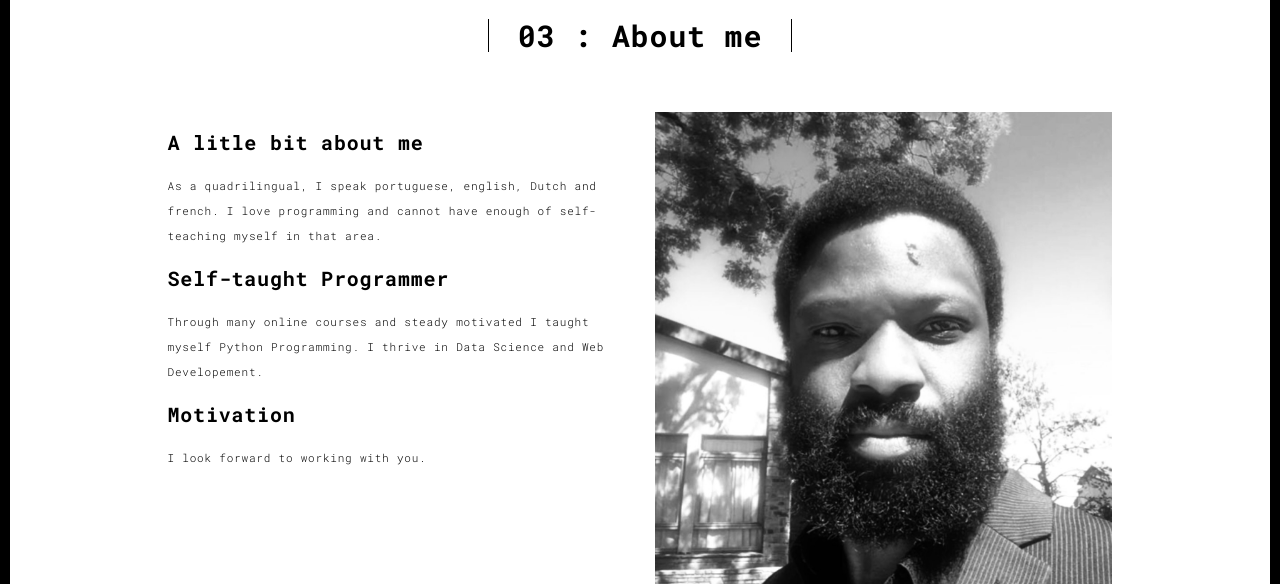
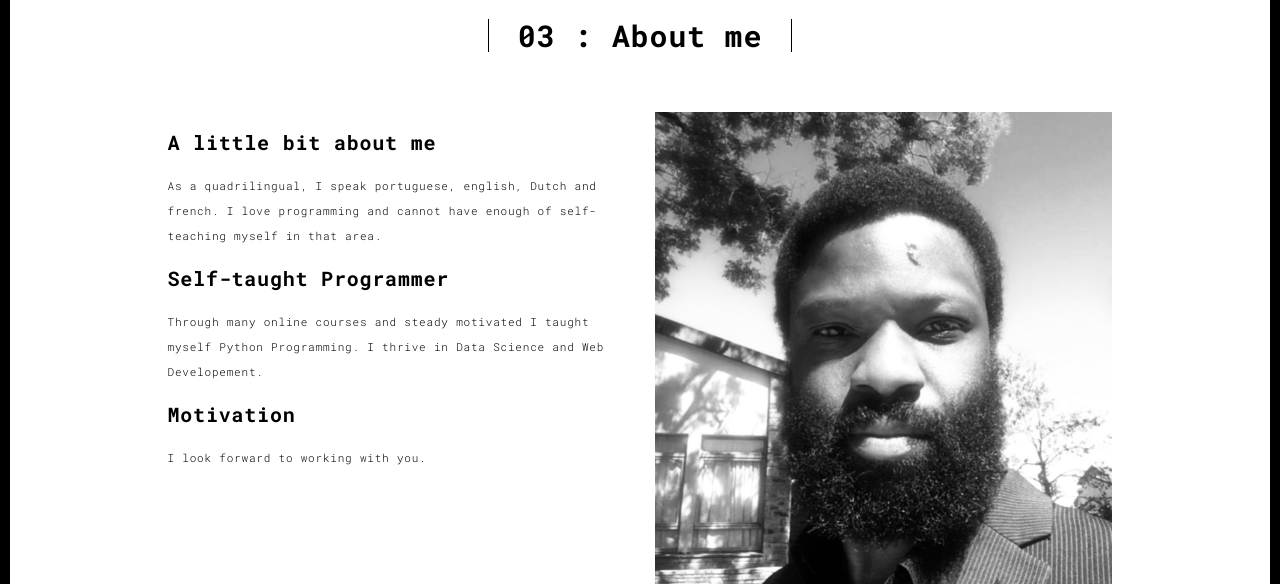
Before and after one commit to pythondev-pro/portfo, a Flask app: page /about.html in a window 1280 px wide. Shown: the part 90-674 px from the top of the page. Run offline with Flask 2, Linux system fonts and the light colour scheme; some libraries are stand-ins or nearby versions.

Commit message:
typo fixed

```diff
--- a/ZTM Python Developer - Projects/Projects/web-server/templates/about.html
+++ b/ZTM Python Developer - Projects/Projects/web-server/templates/about.html
@@ -61,7 +61,7 @@
             <div class="col-md-10 col-md-offset-1">
               <div class="row">
                 <div class="col-xs-12 col-md-6">
-                  <h3>A litle bit about me</h3>
+                  <h3>A little bit about me</h3>
                   <p>As a quadrilingual, I speak portuguese, english, Dutch and french. I love programming and cannot have enough of self-teaching myself in that area.</p>
                   <h3>Self-taught Programmer</h3>
                   <p>Through many online courses and steady motivated  I taught myself Python Programming. I thrive in Data Science and Web Developement.</p>
```
